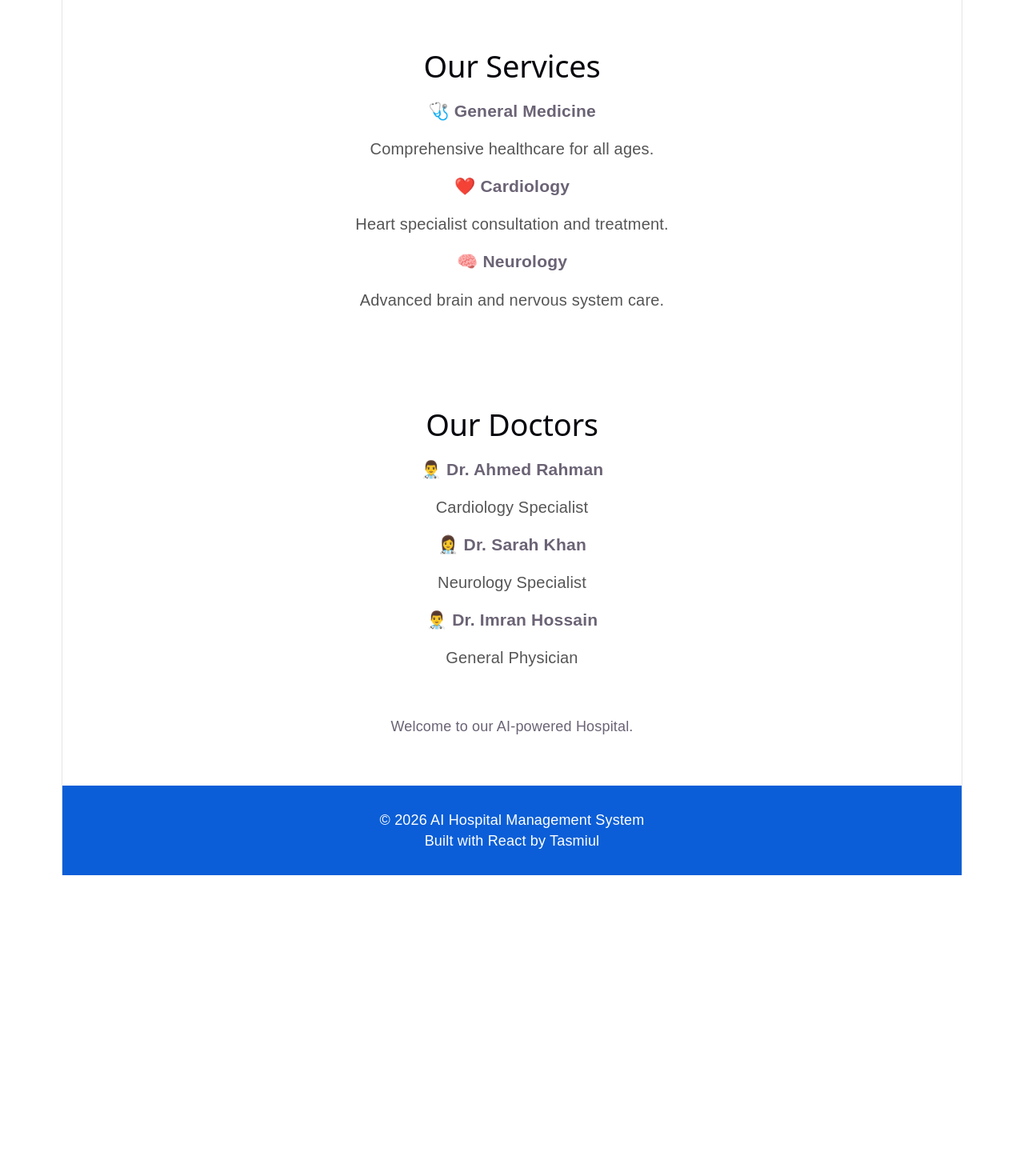
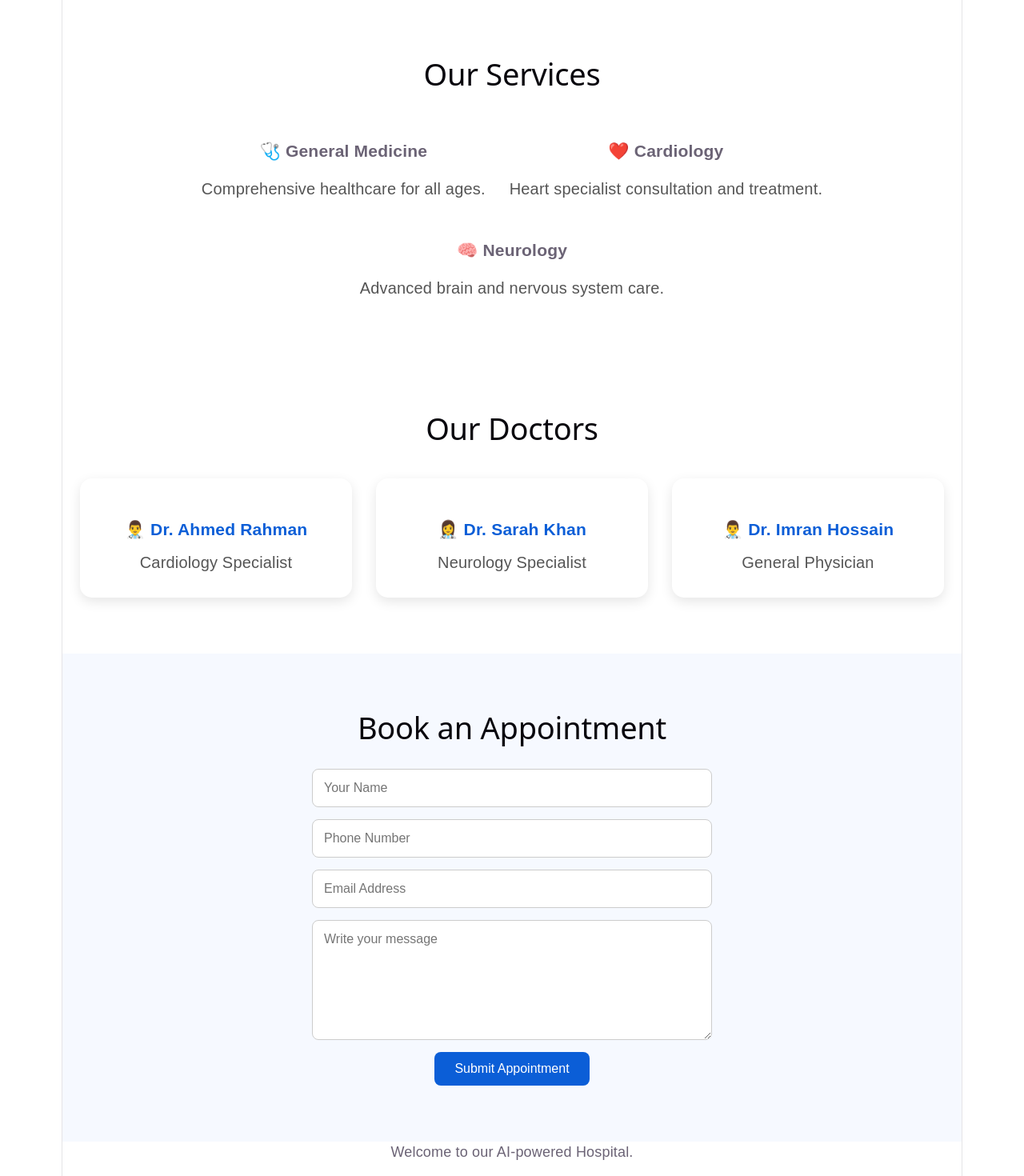
Before and after one commit to tasmiulpbn-cyber/hospital-ai-website, a React (Vite) app in the folder vite-project/: page / in a window 1280 px wide. Shown: the part 760-2230 px from the top of the page at 80% size. Before the commit the page ends 1854 px from the top, so only its background shows below. Built offline with nearby package versions, Linux system fonts and the light colour scheme.

Commit message:
Complete Services and Contact section

```diff
--- a/vite-project/src/App.css
+++ b/vite-project/src/App.css
@@ -65,3 +65,98 @@ footer {
   padding: 30px;
   margin-top: 60px;
 }
+.services {
+  padding: 70px 20px;
+  text-align: center;
+}
+
+.service-container {
+  display: flex;
+  justify-content: center;
+  gap: 30px;
+  margin-top: 40px;
+  flex-wrap: wrap;
+}
+
+.service-card {
+  background: white;
+  width: 280px;
+  padding: 30px;
+  border-radius: 15px;
+  box-shadow: 0 5px 15px rgba(0,0,0,0.1);
+  transition: 0.3s;
+}
+
+.service-card:hover {
+  transform: translateY(-8px);
+}
+
+.service-card h3 {
+  margin-bottom: 15px;
+  color: #0B5ED7;
+}
+
+.service-card p {
+  color: #555;
+}
+.doctors{
+    padding:70px 20px;
+    text-align:center;
+}
+
+.doctor-container{
+    display:flex;
+    justify-content:center;
+    gap:30px;
+    flex-wrap:wrap;
+    margin-top:40px;
+}
+
+.doctor-card{
+    width:280px;
+    background:white;
+    padding:30px;
+    border-radius:15px;
+    box-shadow:0 5px 15px rgba(0,0,0,.1);
+    transition:.3s;
+}
+
+.doctor-card:hover{
+    transform:translateY(-8px);
+}
+
+.doctor-card h3{
+    color:#0B5ED7;
+    margin-bottom:15px;
+}
+.contact {
+  padding: 70px 20px;
+  text-align: center;
+  background: #f6f9ff;
+}
+
+.contact-form {
+  width: min(500px, 100%);
+  margin: 30px auto 0;
+  display: flex;
+  flex-direction: column;
+  gap: 15px;
+}
+
+.contact-form input,
+.contact-form textarea {
+  padding: 14px;
+  border: 1px solid #ccc;
+  border-radius: 8px;
+  font-size: 16px;
+  font-family: inherit;
+}
+
+.contact-form textarea {
+  min-height: 120px;
+  resize: vertical;
+}
+
+.contact-form button {
+  align-self: center;
+}
--- a/vite-project/src/App.jsx
+++ b/vite-project/src/App.jsx
@@ -1,3 +1,4 @@
+import Contact from "./components/Contact";
 import Footer from "./components/Footer";
 import Doctors from "./components/Doctors";
 import Services from "./components/Services";
@@ -21,7 +22,7 @@ function App() {
       <About />
       <Services />
       <Doctors />
-
+      <Contact />
       <p>Welcome to our AI-powered Hospital.</p>
       <Footer />
     </div>
--- /dev/null
+++ b/vite-project/src/components/Contact.jsx
@@ -0,0 +1,21 @@
+function Contact() {
+  return (
+    <section className="contact">
+      <h2>Book an Appointment</h2>
+
+      <form className="contact-form">
+        <input type="text" placeholder="Your Name" />
+
+        <input type="tel" placeholder="Phone Number" />
+
+        <input type="email" placeholder="Email Address" />
+
+        <textarea placeholder="Write your message"></textarea>
+
+        <button type="submit">Submit Appointment</button>
+      </form>
+    </section>
+  );
+}
+
+export default Contact;
--- a/vite-project/src/components/Doctors.jsx
+++ b/vite-project/src/components/Doctors.jsx
@@ -1,21 +1,25 @@
 function Doctors() {
   return (
-    <section>
+    <section className="doctors">
       <h2>Our Doctors</h2>
 
-      <div>
+      <div className="doctor-container">
+
+        <div className="doctor-card">
           <h3>👨‍⚕️ Dr. Ahmed Rahman</h3>
           <p>Cardiology Specialist</p>
         </div>
 
-      <div>
+        <div className="doctor-card">
           <h3>👩‍⚕️ Dr. Sarah Khan</h3>
           <p>Neurology Specialist</p>
         </div>
 
-      <div>
+        <div className="doctor-card">
           <h3>👨‍⚕️ Dr. Imran Hossain</h3>
           <p>General Physician</p>
+        </div>
+
       </div>
     </section>
   );
--- /dev/null
+++ b/vite-project/src/components/ServiceCard.jsx
@@ -0,0 +1,11 @@
+function ServiceCard(props) {
+  return (
+    <div className="card">
+      <h3>{props.icon} {props.title}
+      </h3>
+      <p>{props.description}</p>
+    </div>
+  );
+}
+
+export default ServiceCard;
--- a/vite-project/src/components/Services.jsx
+++ b/vite-project/src/components/Services.jsx
@@ -1,21 +1,35 @@
+import ServiceCard from "./ServiceCard";
+const services = [
+  {
+    icon: "🩺",
+    title: "General Medicine",
+    description: "Comprehensive healthcare for all ages.",
+  },
+  {
+    icon: "❤️",
+    title: "Cardiology",
+    description: "Heart specialist consultation and treatment.",
+  },
+  {
+    icon: "🧠",
+    title: "Neurology",
+    description: "Advanced brain and nervous system care.",
+  },
+];
 function Services() {
   return (
-    <section>
+    <section className="services">
       <h2>Our Services</h2>
 
-      <div>
-        <h3>🩺 General Medicine</h3>
-        <p>Comprehensive healthcare for all ages.</p>
-      </div>
-
-      <div>
-        <h3>❤️ Cardiology</h3>
-        <p>Heart specialist consultation and treatment.</p>
-      </div>
-
-      <div>
-        <h3>🧠 Neurology</h3>
-        <p>Advanced brain and nervous system care.</p>
+      <div className="service-container">
+        {services.map((service) => (
+          <ServiceCard
+            key={service.title}
+            icon={service.icon}
+            title={service.title}
+            description={service.description}
+          />
+        ))}
       </div>
     </section>
   );
```
Lines whose indentation alone changed are shown as unchanged.
